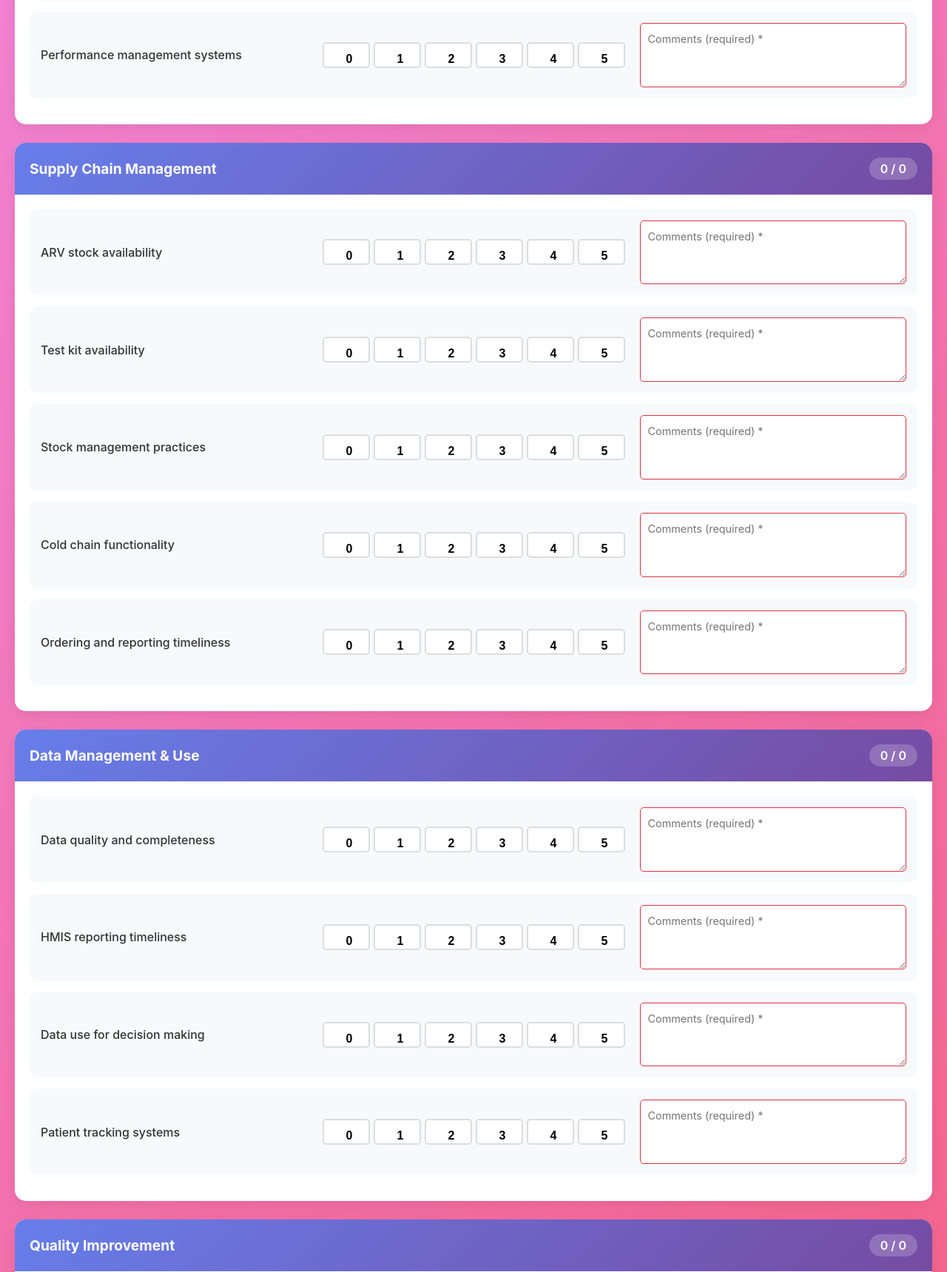
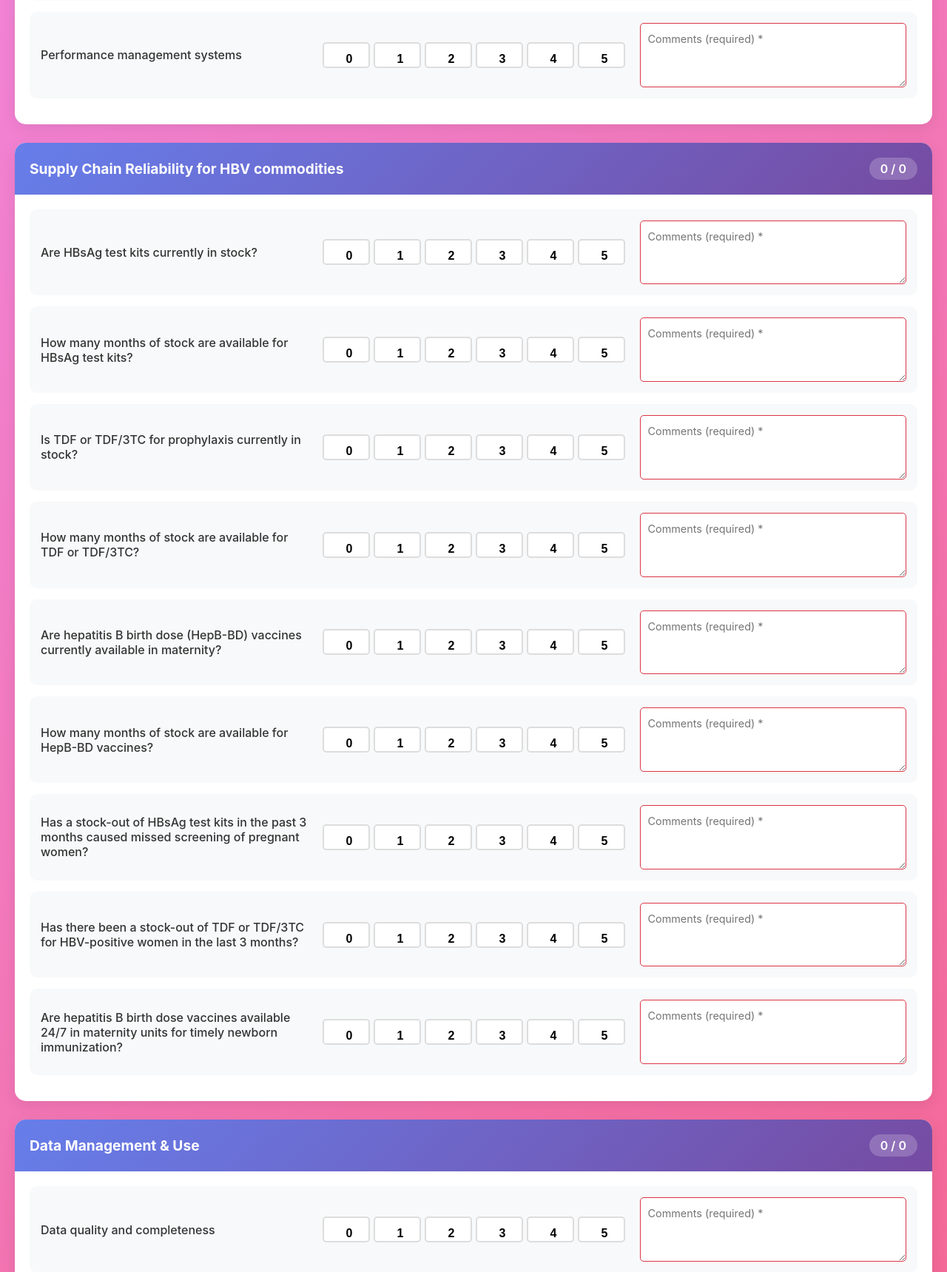
Before and after one commit to Isaac25-lgtm/CHAI, a Flask app: page /tools in a window 1280 px wide. Shown: the part 1861-3580 px from the top of the page at 74% size. Run offline with Flask 3, Linux system fonts and the light colour scheme; some libraries are stand-ins or nearby versions.

Commit message:
Replace Supply Chain questions with Hepatitis B-specific indicators
- Renamed section to 'Supply Chain Reliability for HBV commodities'
- Replaced 5 generic supply chain questions with 9 HBV-specific questions
- Added HBsAg test kit stock availability and duration questions
- Added TDF/TDF/3TC prophylaxis stock questions
- Added HepB-BD vaccine availability questions
- Added stock-out impact assessment questions
- Updated questions for 24/7 vaccine availability in maternity
- Changes applied to both tools.html and utils.py for consistency
- Total of 9 indicators (sc1-sc9) focused on HBV commodities

```diff
--- a/templates/tools.html
+++ b/templates/tools.html
@@ -614,13 +614,17 @@
                 ]
             },
             "supply_chain": {
-                "name": "Supply Chain Management",
+                "name": "Supply Chain Reliability for HBV commodities",
                 "indicators": [
-                    {"id": "sc1", "name": "ARV stock availability", "max_score": 5},
-                    {"id": "sc2", "name": "Test kit availability", "max_score": 5},
-                    {"id": "sc3", "name": "Stock management practices", "max_score": 5},
-                    {"id": "sc4", "name": "Cold chain functionality", "max_score": 5},
-                    {"id": "sc5", "name": "Ordering and reporting timeliness", "max_score": 5}
+                    {"id": "sc1", "name": "Are HBsAg test kits currently in stock?", "max_score": 5},
+                    {"id": "sc2", "name": "How many months of stock are available for HBsAg test kits?", "max_score": 5},
+                    {"id": "sc3", "name": "Is TDF or TDF/3TC for prophylaxis currently in stock?", "max_score": 5},
+                    {"id": "sc4", "name": "How many months of stock are available for TDF or TDF/3TC?", "max_score": 5},
+                    {"id": "sc5", "name": "Are hepatitis B birth dose (HepB-BD) vaccines currently available in maternity?", "max_score": 5},
+                    {"id": "sc6", "name": "How many months of stock are available for HepB-BD vaccines?", "max_score": 5},
+                    {"id": "sc7", "name": "Has a stock-out of HBsAg test kits in the past 3 months caused missed screening of pregnant women?", "max_score": 5},
+                    {"id": "sc8", "name": "Has there been a stock-out of TDF or TDF/3TC for HBV-positive women in the last 3 months?", "max_score": 5},
+                    {"id": "sc9", "name": "Are hepatitis B birth dose vaccines available 24/7 in maternity units for timely newborn immunization?", "max_score": 5}
                 ]
             },
             "data_management": {
```
Also changed, not shown: utils.py (+10 -6 lines).
